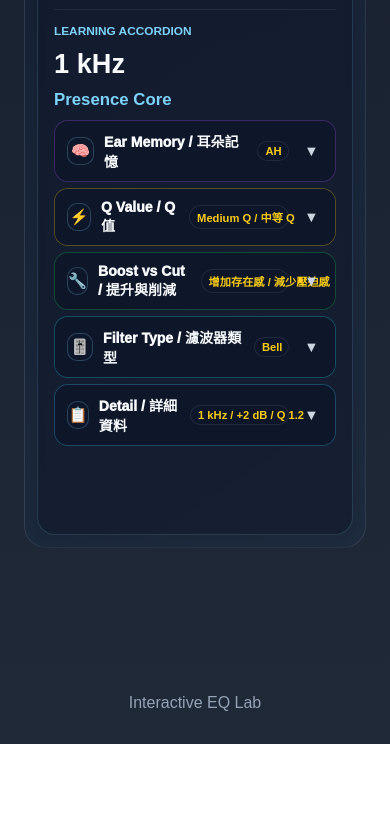
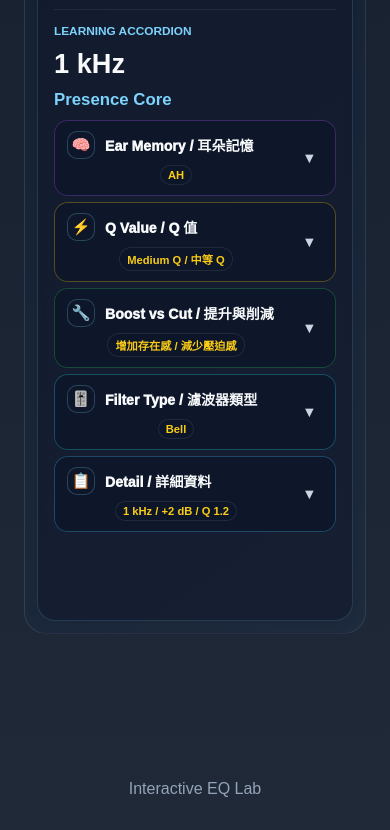
Before and after one commit to sylvesterexba/eq-lab, a website with bundled scripts: page index.html in a window 390 px wide. Shown: the part 1152-1982 px from the top of the page. Before the commit the page ends 1896 px from the top, so only its background shows below. Built offline with nearby package versions, Linux system fonts and the light colour scheme.

Commit message:
fix: improve mobile EQ accordion summary layout

```diff
--- a/css/eq-trainer.css
+++ b/css/eq-trainer.css
@@ -919,6 +919,7 @@
   justify-content: space-between;
   gap: 12px;
   width: 100%;
+  min-width: 0;
   min-height: 48px;
   border: 0;
   padding: 10px 14px;
@@ -937,12 +938,14 @@
 
 .eq-learning-accordion__button-content {
   display: flex;
+  flex: 1 1 auto;
   align-items: center;
   gap: 10px;
   min-width: 0;
 }
 
 .eq-learning-accordion__title {
+  flex: 1 1 auto;
   min-width: 0;
   color: #f8fafc;
   font-size: 0.88rem;
@@ -951,7 +954,9 @@
 }
 
 .eq-learning-accordion__summary {
+  flex: 0 1 auto;
   min-width: 0;
+  max-width: 100%;
   border: 1px solid rgba(148, 163, 184, 0.14);
   border-radius: 999px;
   padding: 4px 8px;
@@ -959,13 +964,15 @@
   color: var(--eq-active-color, #7dd3fc);
   font-size: 0.76rem;
   font-weight: 900;
-  overflow-wrap: anywhere;
+  overflow: hidden;
   text-align: right;
+  text-overflow: ellipsis;
   white-space: nowrap;
 }
 
 .eq-learning-accordion__chevron {
   display: inline-flex;
+  flex: 0 0 auto;
   align-items: center;
   justify-content: center;
   min-width: 24px;
@@ -975,6 +982,7 @@
 
 .eq-learning-accordion__icon {
   display: inline-flex;
+  flex: 0 0 auto;
   align-items: center;
   justify-content: center;
   width: 28px;
@@ -1648,21 +1656,27 @@
   }
 
   .eq-learning-accordion__button {
+    display: grid;
     grid-template-columns: minmax(0, 1fr) 28px;
     gap: 6px 10px;
+  }
+
+  .eq-learning-accordion__button-content {
+    min-width: 0;
   }
 
   .eq-learning-accordion__summary {
     grid-column: 1 / 2;
     grid-row: 2;
-    justify-self: start;
+    justify-self: center;
     max-width: 100%;
-    text-align: left;
-  }
-
-  .eq-learning-accordion__icon {
+    text-align: center;
+  }
+
+  .eq-learning-accordion__chevron {
     grid-column: 2;
     grid-row: 1 / 3;
+    align-self: center;
   }
 
   .eq-interactive-controls__header {
```
